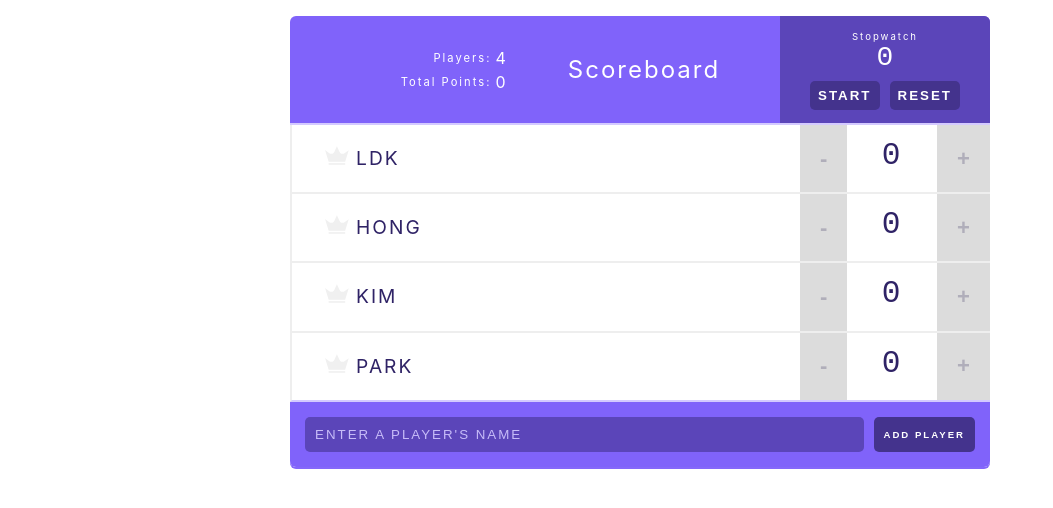
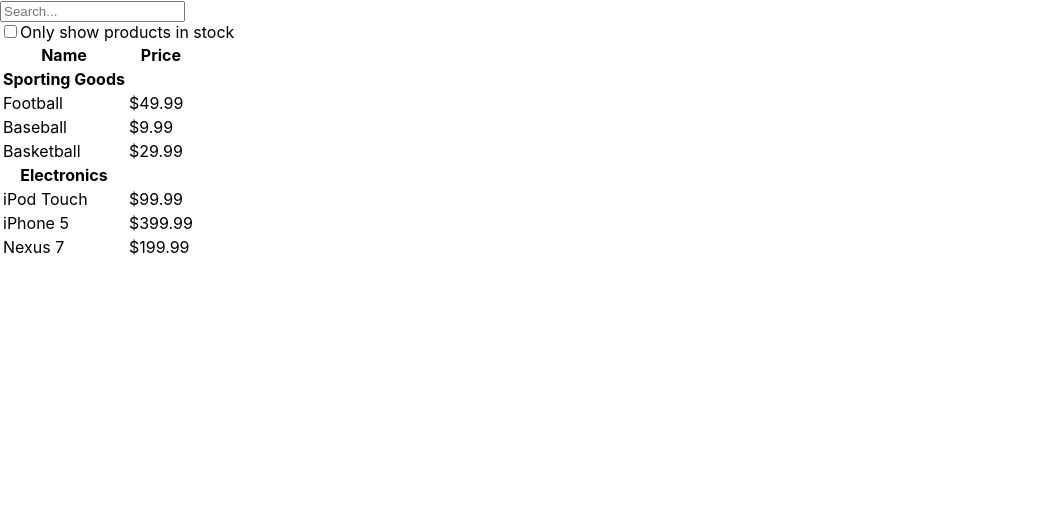
Before and after one commit to e9288/react-corunner, a React (Create React App) app: page / in a window 1280 px wide. Shown: the top 508 px of the page, without its empty margins (0-1053 px from the left). Built offline with nearby package versions, Linux system fonts and the light colour scheme.

Commit message:
Products까지 교육끝

```diff
--- a/src/components/AddPlayerForm.js
+++ b/src/components/AddPlayerForm.js
@@ -1,4 +1,4 @@
-import React, {useEffect, useState} from 'react'
+import React, {useContext, useEffect, useState} from 'react'
 import {useDispatch} from "react-redux";
 import {addPlayer} from "../redux/actions";
 
--- a/src/index.js
+++ b/src/index.js
@@ -1,10 +1,8 @@
 import React from 'react';
 import ReactDOM from 'react-dom';
 import './index.css';
-import App from './App';
 import * as serviceWorker from './serviceWorker';
-import {Provider} from "react-redux";
-import {store} from "./redux/store";
+import {FilterableProductTable} from "./pages/FilterableProductTable";
 
 ReactDOM.render(
   /*
@@ -12,8 +10,8 @@
     <App />
   </React.StrictMode>,
   */
-  <Provider store={store}><App /></Provider>,
-  document.getElementById('root')
+  //<Provider store={store}><App /></Provider>,
+  <FilterableProductTable></FilterableProductTable>, document.getElementById('root')
 );
 
 // If you want your app to work offline and load faster, you can change
--- /dev/null
+++ b/src/pages/FilterableProductTable.js
@@ -0,0 +1,23 @@
+import React, {useState} from "react";
+import {SearchBar} from "./SearchBar";
+import {ProductTable} from "./ProductTable"
+
+const products = [
+  {category: "Sporting Goods", price: "$49.99", stocked: true, name: "Football"},
+  {category: "Sporting Goods", price: "$9.99", stocked: true, name: "Baseball"},
+  {category: "Sporting Goods", price: "$29.99", stocked: false, name: "Basketball"},
+  {category: "Electronics", price: "$99.99", stocked: true, name: "iPod Touch"},
+  {category: "Electronics", price: "$399.99", stocked: false, name: "iPhone 5"},
+  {category: "Electronics", price: "$199.99", stocked: true, name: "Nexus 7"}
+]
+
+export const FilterableProductTable = () => {
+  const [keyword, setKeyword] = useState('');
+  const [stockChecked, setStockChecked] = useState(false);
+  return(
+    <div>
+      <SearchBar keyword={keyword} setKeyword={setKeyword} stockChecked={stockChecked} setStockChecked={setStockChecked}></SearchBar>
+      <ProductTable products={products.filter(product => product.name.indexOf(keyword) >= 0).filter(product => stockChecked ? product.stocked : true)}></ProductTable>
+    </div>
+  );
+}
--- /dev/null
+++ b/src/pages/ProductCategoryRow.js
@@ -0,0 +1,9 @@
+import React from "react";
+
+export const ProductCategoryRow = (props) => {
+  return (
+    <tr colSpan="2">
+      <th>{props.category}</th>
+    </tr>
+  );
+}
--- /dev/null
+++ b/src/pages/ProductRow.js
@@ -0,0 +1,12 @@
+import React from 'react';
+
+export const ProductRow = (props) => {
+  return (
+    <>
+      <tr>
+        <td>{props.name}</td>
+        <td>{props.price}</td>
+      </tr>
+    </>
+  );
+}
--- /dev/null
+++ b/src/pages/ProductTable.js
@@ -0,0 +1,48 @@
+import React from 'react';
+import {ProductCategoryRow} from "./ProductCategoryRow";
+import {ProductRow} from "./ProductRow";
+import _ from 'lodash';
+
+export const ProductTable = (props) => {
+  const category = _.groupBy(props.products, 'category');
+  console.log(category);
+  const categoryList = [];
+  for(let key in category) {
+    categoryList.push(
+      <ProductCategoryRow category={key} key={key}></ProductCategoryRow>
+    )
+    category[key].forEach(item =>
+      categoryList.push(
+        <ProductRow name={item.name}
+                    price={item.price}
+                    stocked={item.stocked}
+                    key={item.name}></ProductRow>
+      )
+
+    )
+  }
+  return (
+    <table>
+      <thead>
+      <tr>
+        <th>Name</th>
+        <th>Price</th>
+      </tr>
+      </thead>
+      <tbody>
+      {categoryList}
+      {/*
+      <ProductCategoryRow></ProductCategoryRow>
+      <ProductRow></ProductRow>
+      <ProductRow></ProductRow>
+      <ProductRow></ProductRow>
+
+      <ProductCategoryRow></ProductCategoryRow>
+      <ProductRow></ProductRow>
+      <ProductRow></ProductRow>
+      <ProductRow></ProductRow>
+      */}
+      </tbody>
+    </table>
+  );
+}
--- /dev/null
+++ b/src/pages/SearchBar.js
@@ -0,0 +1,10 @@
+import React, {Fragment} from "react";
+
+export const SearchBar = (props) => {
+  return(
+    <Fragment>
+      <input placeholder="Search..." value={props.keyword} onChange={(e) => props.setKeyword(e.target.value)} /><br />
+      <input type="checkbox" checked={props.stockChecked} onChange={(e) => props.setStockChecked(e.target.checked)}/>Only show products in stock
+    </Fragment>
+  )
+}
```
Also changed, not shown: src/pages/product.html (added, +53 -0 lines).
